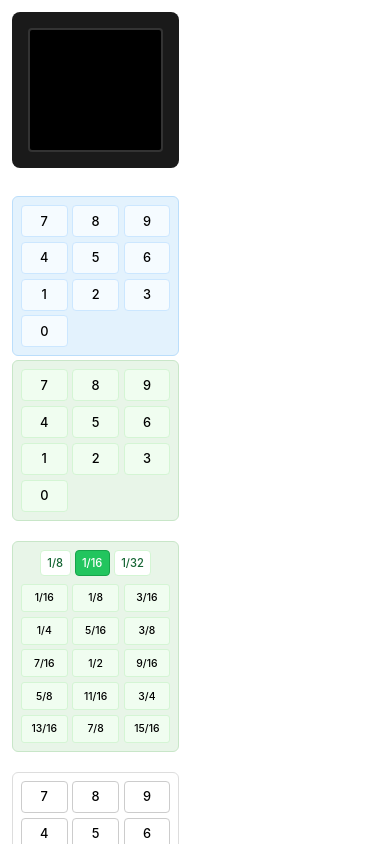
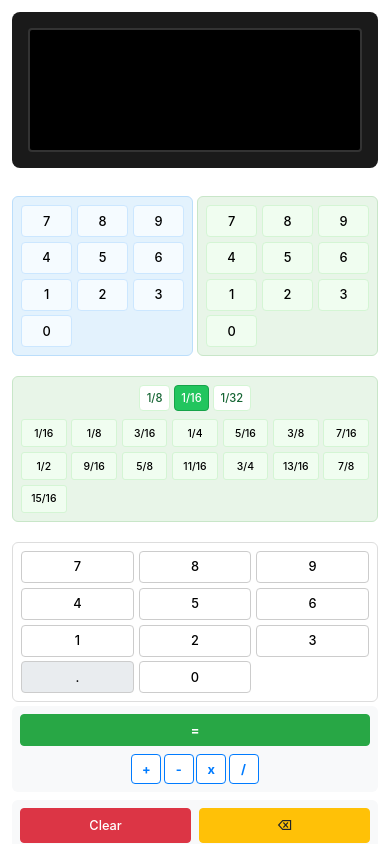
Before and after one commit to HarryPehkonen/Imperilator, a React (Vite) app: page / in a window 390 px wide. Shown: the top 844 px of the page. Built offline with nearby package versions, Linux system fonts and the light colour scheme.

Commit message:
layout looks good

```diff
--- a/src/App.css
+++ b/src/App.css
@@ -1,11 +1,26 @@
 .app {
+  box-sizing: border-box;
   width: 100%;
-  margin: 0 auto;
+  margin: 0;
   padding: 1rem;
   font-family: -apple-system, BlinkMacSystemFont, 'Segoe UI', 'Roboto', sans-serif;
 
   /* Mobile-first: full width */
   max-width: none;
+}
+
+@media (max-width: 768px) {
+   #root {
+     width: 100%;
+   }
+}
+
+/* Override body centering for mobile */
+@media (max-width: 768px) {
+  body {
+    place-items: stretch;
+    align-items: stretch;
+  }
 }
 
 /* Tablet: reasonable constraint */
@@ -315,10 +330,13 @@
 
 /* Compact Layout */
 .top-pads-compact {
-  display: grid;
-  grid-template-columns: 1fr 1fr;
+  display: flex;
   gap: 0.5rem;
   margin-bottom: 0.5rem;
+}
+
+.top-pads-compact > * {
+  flex: 1;
 }
 
 /* Fractions row - full width */
@@ -435,47 +453,47 @@
 
 /* Feet pad styling - pale blue */
 .feet-column .numeric-pad {
-  background: #e3f2fd !important;
-  border-color: #bbdefb !important;
+  background: #e3f2fd;
+  border-color: #bbdefb;
 }
 
 .feet-column .number-btn {
-  background: #f5fbff !important;
-  border-color: #cce7ff !important;
+  background: #f5fbff;
+  border-color: #cce7ff;
 }
 
 .feet-column .number-btn:hover {
-  background: #e1f4ff !important;
+  background: #e1f4ff;
 }
 
 /* Inches pad styling - pale green */
 .inches-column .numeric-pad {
-  background: #e8f5e8 !important;
-  border-color: #c8e6c8 !important;
+  background: #e8f5e8;
+  border-color: #c8e6c8;
 }
 
 .inches-column .number-btn {
-  background: #f0fdf0 !important;
-  border-color: #d4f5d4 !important;
+  background: #f0fdf0;
+  border-color: #d4f5d4;
 }
 
 .inches-column .number-btn:hover {
-  background: #ecfdf5 !important;
+  background: #ecfdf5;
 }
 
 .inches-column .fraction-btn {
-  background: #f0fdf0 !important;
-  border-color: #d4f5d4 !important;
+  background: #f0fdf0;
+  border-color: #d4f5d4;
 }
 
 .inches-column .fraction-btn:hover {
-  background: #ecfdf5 !important;
+  background: #ecfdf5;
 }
 
 .inches-column .fraction-btn.active {
-  background: #22c55e !important;
-  color: white !important;
-  border-color: #16a34a !important;
+  background: #22c55e;
+  color: white;
+  border-color: #16a34a;
 }
 
 .global-controls {
@@ -529,7 +547,6 @@
 @media (max-width: 768px) {
   .app {
     padding: 0.75rem;
-    max-width: calc(100vw - 1.5rem);
   }
 
   /* Make fraction grids use more columns on wider phones */
```
